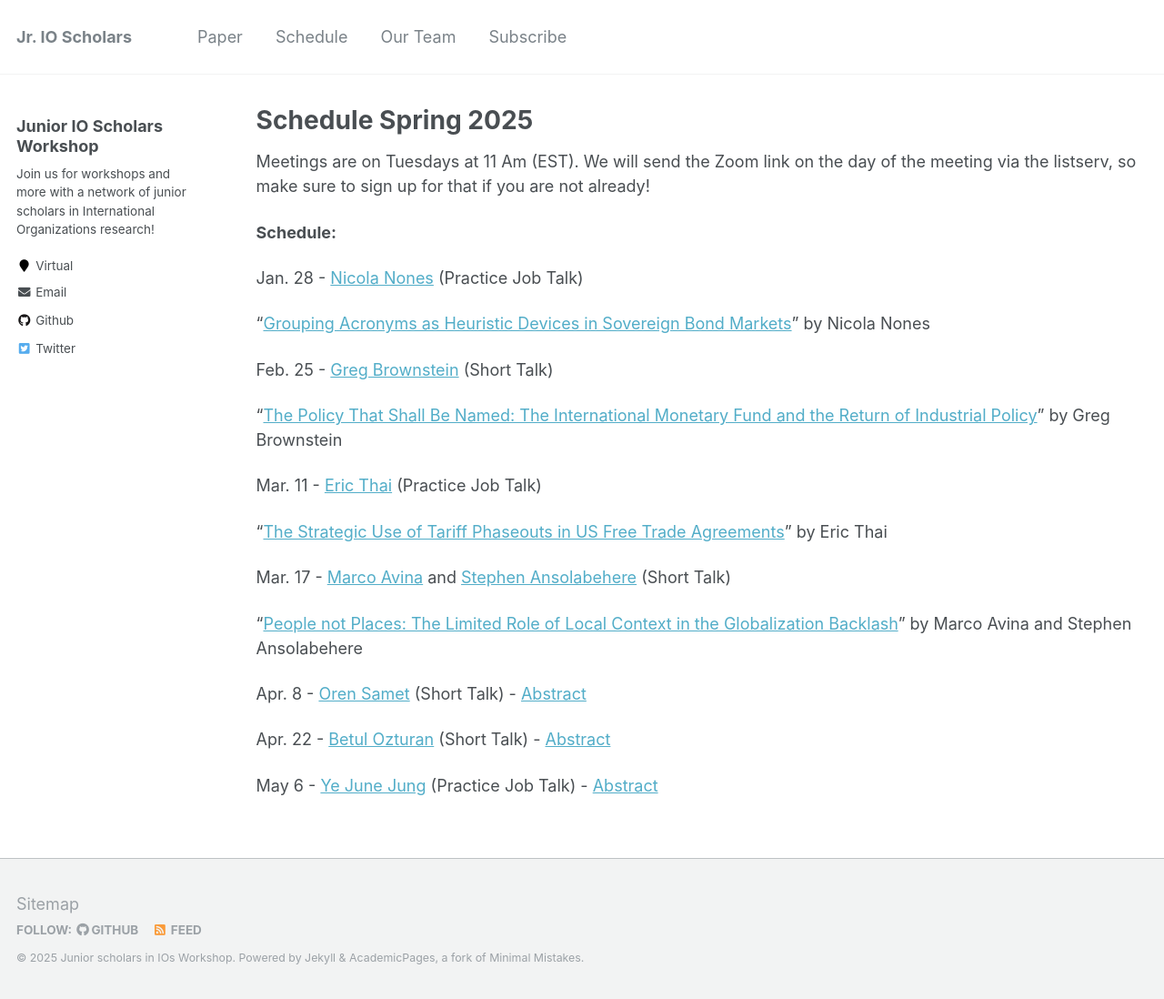
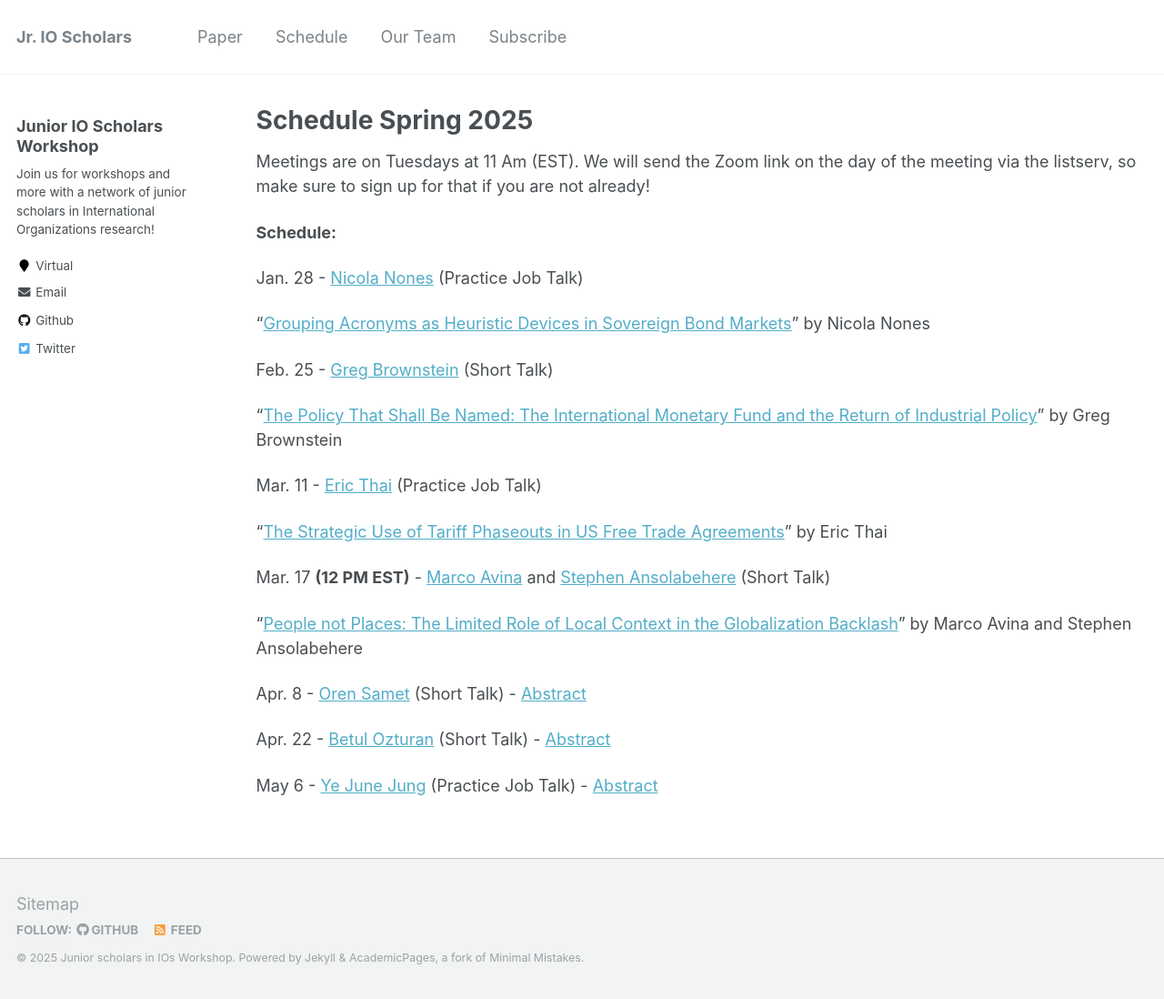
Before and after one commit to IO-workshop/IO-workshop.github.io, a Jekyll site: the page built from _pages/schedule.md, in a window 1280 px wide and 1098 px high. Shown: the whole window at 91% size. Built offline with Jekyll 4.4.1, drawn with Linux system fonts in a browser that asks for light colours.

Commit message:
Update schedule.md

```diff
--- a/_pages/schedule.md
+++ b/_pages/schedule.md
@@ -21,7 +21,7 @@ Mar. 11 - [Eric Thai](https://www.linkedin.com/in/ericthai98/) (Practice Job Tal
 "[The Strategic Use of Tariff Phaseouts in US Free Trade Agreements](https://io-workshop.github.io/files/25.2.19.JMP_Feb2025_draft.pdf)" by Eric Thai
 
 
-Mar. 17 - [Marco Avina](https://www.marcomavina.com) and [Stephen Ansolabehere](https://hls.harvard.edu/faculty/stephen-d-ansolabehere/) (Short Talk)
+Mar. 17 **(12 PM EST)** - [Marco Avina](https://www.marcomavina.com) and [Stephen Ansolabehere](https://hls.harvard.edu/faculty/stephen-d-ansolabehere/) (Short Talk)
 
 "[People not Places: The Limited Role of Local Context in the Globalization Backlash](https://io-workshop.github.io/files/Avina_context_globalization_2025.pdf)" by Marco Avina and Stephen Ansolabehere
 
```
